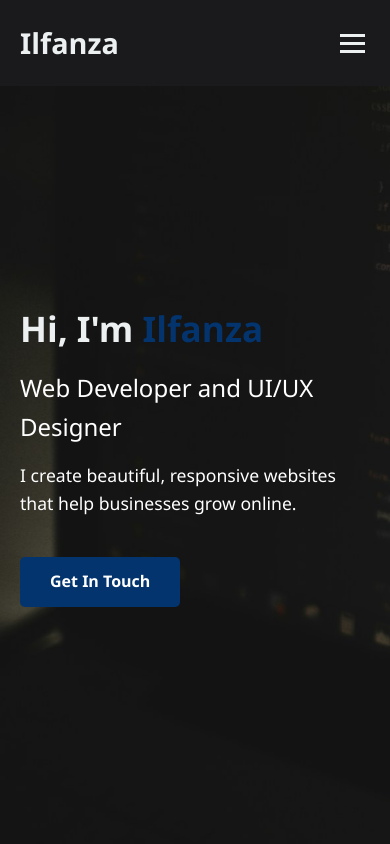
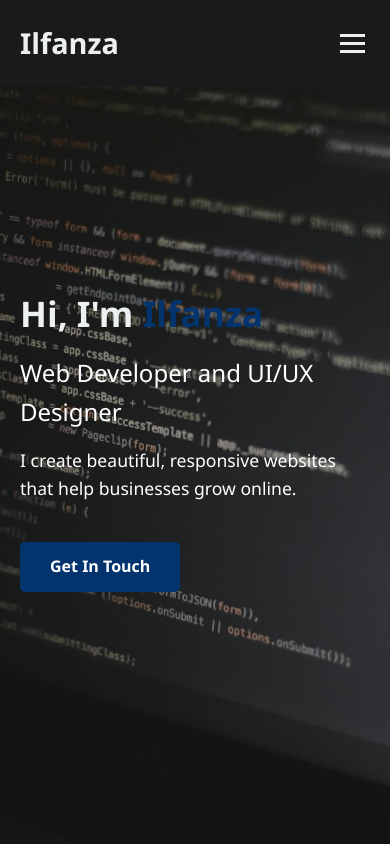
Before and after one commit to ilfanzamstfv/portfolio-website, a plain HTML site: page index.html in a window 390 px wide. Shown: the top 844 px of the page. Drawn offline with Linux system fonts and the light colour scheme.

Commit message:
update responsive

```diff
--- a/styles.css
+++ b/styles.css
@@ -162,6 +162,7 @@ nav {
 .home-section {
     background: url("./img/bg.jpg");
     background-size: cover;
+    background-position: center;
     background-repeat: no-repeat;
     padding: 150px 0 80px;
     min-height: 100vh;
@@ -528,6 +529,12 @@ footer {
         flex-direction: column;
     }
 
+    .home-section {
+        padding: 100px 0 60px;
+        background-position: center;
+        background-size: cover;
+    }
+
     .timeline::before {
         left: 31px;
     }
```
